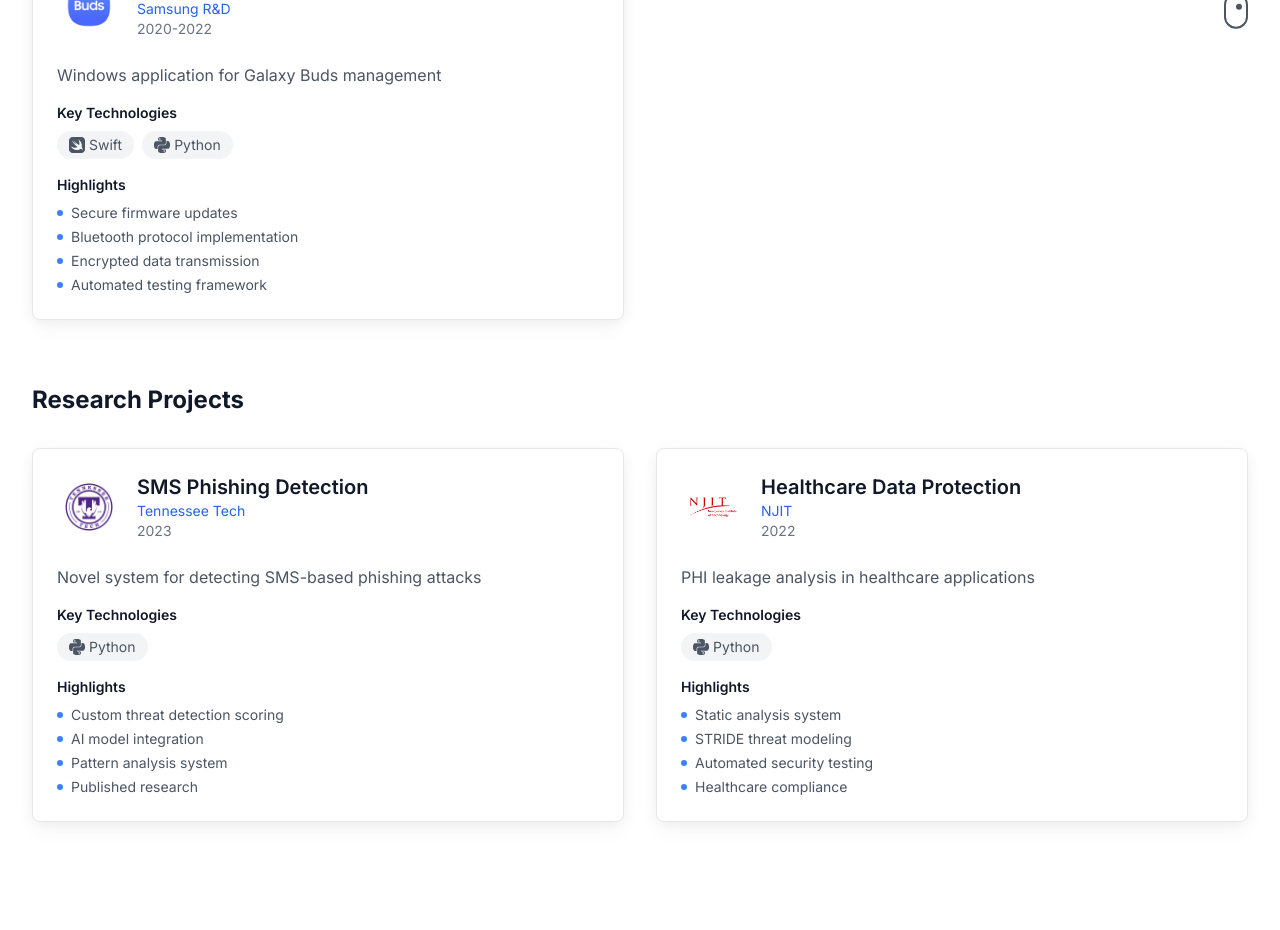
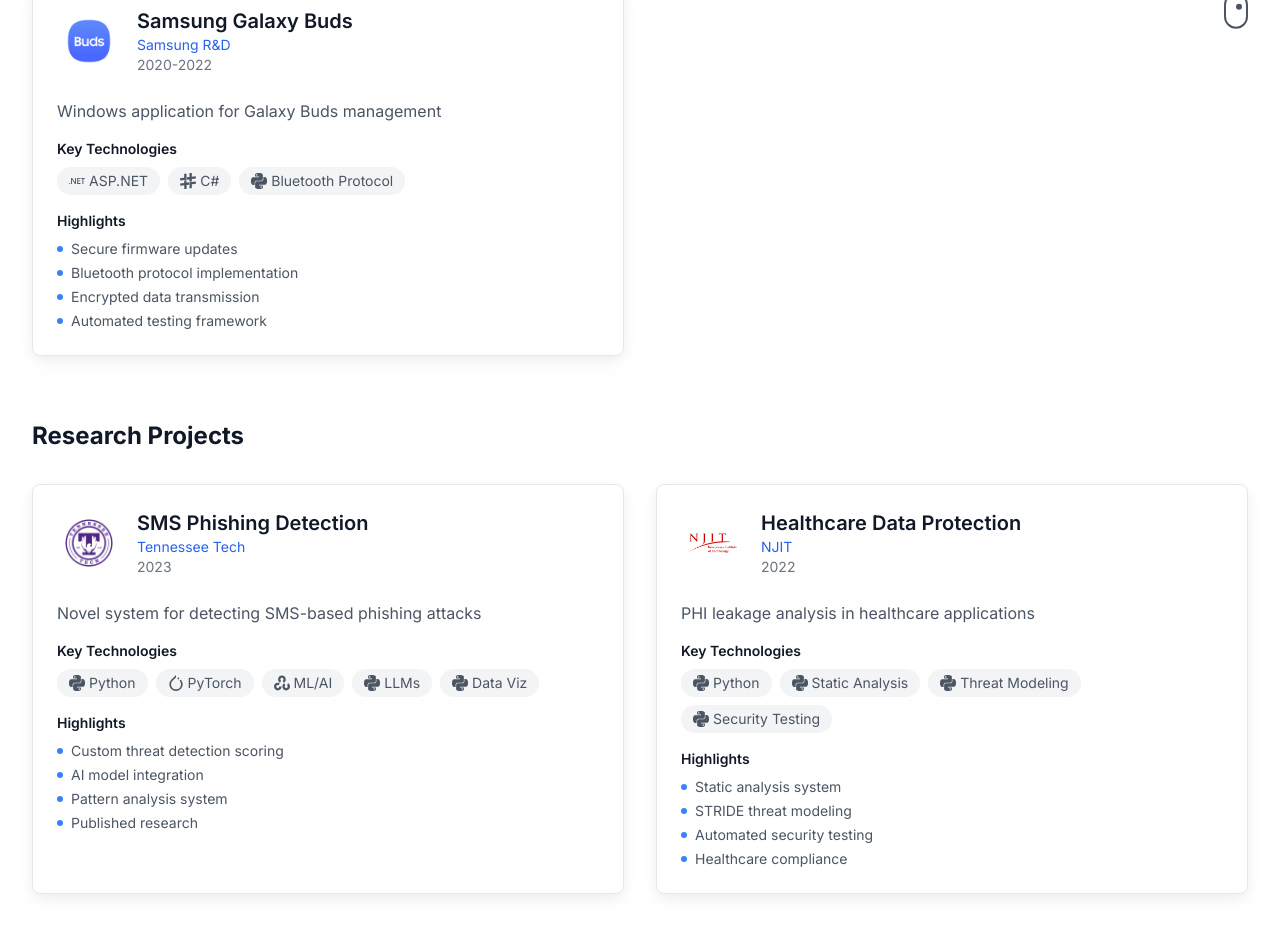
Before and after one commit to ashfakshibli/personal-website, a Next.js app: page /projects in a window 1280 px wide. Shown: the part 740-1670 px from the top of the page. Built offline with nearby package versions, Linux system fonts and the light colour scheme.

Commit message:
Added project data info properly Why: Show accurate info How:  Remove and add expected tech used. Tags: Backend Resolve #NA Developer: ashfakshibli

```diff
--- a/src/app/projects/page.tsx
+++ b/src/app/projects/page.tsx
@@ -3,7 +3,7 @@
 
 import { motion } from 'framer-motion';
 import Image from 'next/image';
-import { SiPython, SiSwift, SiFirebase, SiGooglecloud } from 'react-icons/si';
+import { SiPython, SiSwift, SiFirebase, SiGooglecloud, SiDotnet, SiSharp, SiPytorch, SiOpencv } from 'react-icons/si';
 
 const projects = [
   {
@@ -18,6 +18,8 @@
         technologies: [
           { icon: SiSwift, name: 'Swift' },
           { icon: SiPython, name: 'Python' },
+          { icon: SiPytorch, name: 'PyTorch' },
+          { icon: SiOpencv, name: 'OpenCV' },
           { icon: SiFirebase, name: 'Firebase' },
           { icon: SiGooglecloud, name: 'GCP' }
         ],
@@ -52,8 +54,9 @@
         period: '2020-2022',
         description: 'Windows application for Galaxy Buds management',
         technologies: [
-          { icon: SiSwift, name: 'Swift' },
-          { icon: SiPython, name: 'Python' }
+          { icon: SiDotnet, name: 'ASP.NET' },
+          { icon: SiSharp, name: 'C#' },
+          { icon: SiPython, name: 'Bluetooth Protocol' }
         ],
         highlights: [
           'Secure firmware updates',
@@ -74,7 +77,11 @@
         period: '2023',
         description: 'Novel system for detecting SMS-based phishing attacks',
         technologies: [
-          { icon: SiPython, name: 'Python' }
+          { icon: SiPython, name: 'Python' },
+          { icon: SiPytorch, name: 'PyTorch' },
+          { icon: SiOpencv, name: 'ML/AI' },
+          { icon: SiPython, name: 'LLMs' },
+          { icon: SiPython, name: 'Data Viz' }
         ],
         highlights: [
           'Custom threat detection scoring',
@@ -90,7 +97,10 @@
         period: '2022',
         description: 'PHI leakage analysis in healthcare applications',
         technologies: [
-          { icon: SiPython, name: 'Python' }
+          { icon: SiPython, name: 'Python' },
+          { icon: SiPython, name: 'Static Analysis' },
+          { icon: SiPython, name: 'Threat Modeling' },
+          { icon: SiPython, name: 'Security Testing' }
         ],
         highlights: [
           'Static analysis system',
```
